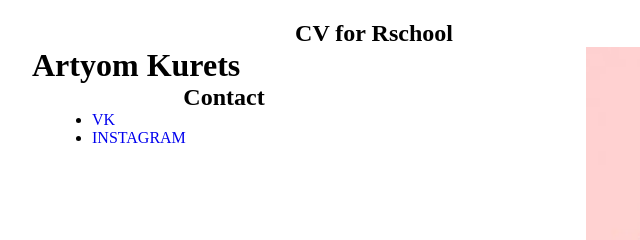
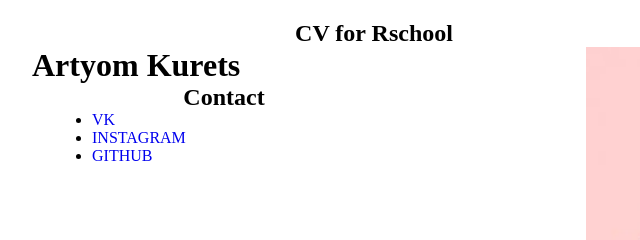
Before and after one commit to Tapi33/rsschool-cv, a plain HTML site: page index.html in a window 1280 px wide. Shown: the top 240 px of the page, 266-906 px from the left. Drawn offline with Linux system fonts and the light colour scheme.

Commit message:
docs: update index.html

```diff
--- a/index.html
+++ b/index.html
@@ -16,6 +16,8 @@
         <ul>
             <li><a href="https://vk.com/idtapi">VK</a></li>
             <li><a href="https://www.instagram.com/_ckvarachke_/">INSTAGRAM</a></li>
+            <li><a href="https://github.com/Tapi33">GITHUB</a></li>
+
         </ul>
     </div>
 </body>
```
